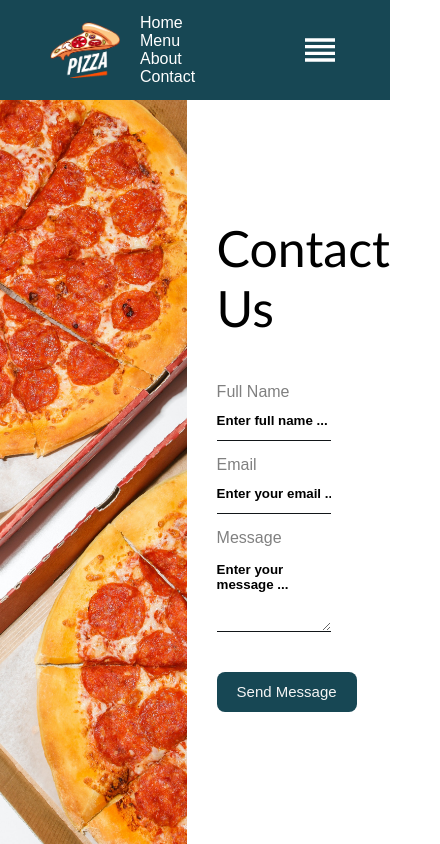
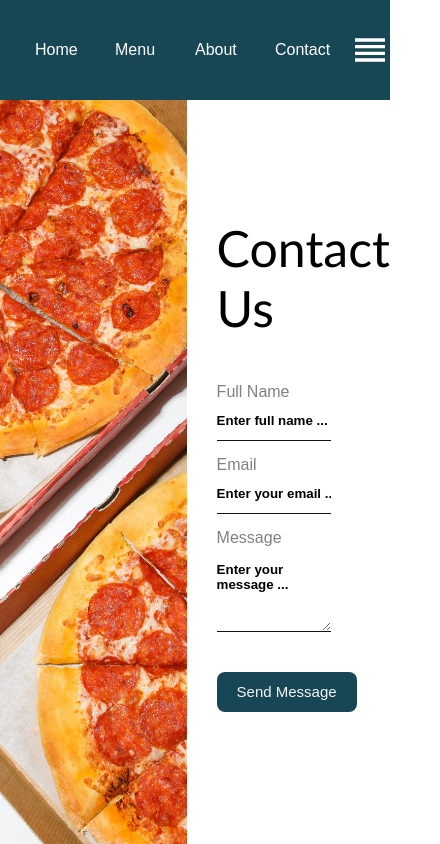
Before and after one commit to ejioguvictor/tasty, a React (Create React App) app: page /contact in a window 390 px wide. Both pictures are taken after a click on the button 320 px from the left and 50 px from the top of the page. Shown: the top 844 px of the page, 440 px wide, since content can reach past the window. Built offline with nearby package versions, Linux system fonts and the light colour scheme; the HTML template or start-up script is replaced by a standard one.

Commit message:
resolved the navbar styling

```diff
--- /dev/null
+++ b/src/components/NavBar/NavBar.css
@@ -0,0 +1,103 @@
+.navbar {
+  width: 100%;
+  height: 100px;
+  background-color: rgb(23, 71, 84);
+  display: flex;
+  flex-direction: row;
+}
+
+.navbar .leftSide {
+  flex: 50%;
+  height: 100%;
+  display: flex;
+  align-items: center;
+  padding-left: 150px;
+}
+
+.navbar .leftSide img {
+  width: 70px;
+}
+
+.navbar .rightSide {
+  flex: 50%;
+  height: 100%;
+  display: flex;
+  align-items: center;
+  justify-content: center;
+}
+
+.navbar a {
+  color: white;
+  text-decoration: none;
+  margin: 20px;
+}
+
+.navbar .rightSide button {
+  background-color: transparent;
+  border: none;
+  color: white;
+  cursor: pointer;
+}
+
+.navbar .rightSide svg {
+  font-size: 40px;
+}
+
+.navbar #open {
+  padding-left: 0px;
+}
+.navbar #open img {
+  display: none;
+}
+
+.navbar #close img {
+  display: inherit;
+}
+
+.navbar #open .hiddenLinks {
+  display: inherit;
+  margin-left: 30px;
+}
+
+.navbar #close .hiddenLinks {
+  display: none;
+}
+
+.navbar #open a {
+  width: 70px;
+  margin: 5px;
+}
+
+@media only screen and (max-width: 900px) {
+  .navbar .rightSide a {
+    width: 70px;
+  }
+  .navbar .leftSide {
+    padding-left: 50px;
+  }
+}
+
+@media only screen and (max-width: 600px) {
+  .navbar .rightSide a {
+    display: none;
+  }
+
+  .navbar .rightSide {
+    justify-content: flex-end;
+    padding-right: 50px;
+  }
+
+  .navbar .rightSide button {
+    display: inherit;
+  }
+}
+
+@media only screen and (min-width: 600px) {
+  .navbar .rightSide button {
+    display: none;
+  }
+
+  .hiddenLinks {
+    display: none;
+  }
+}
--- a/src/components/NavBar/NavBar.js
+++ b/src/components/NavBar/NavBar.js
@@ -2,7 +2,8 @@ import React, { useState } from 'react'
 import Logo from "../../assets/pizzaLogo.png"
 import { Link } from 'react-router-dom'
 import ReorderIcon from '@mui/icons-material/Reorder';
-import styles from './NavBar.module.scss'
+// import styles from './NavBar.module.scss'
+import './NavBar.css'
 
 const Navbar = () => {
   const [openLinks, setOpenLinks] = useState(false);
@@ -11,17 +12,17 @@ const Navbar = () => {
     setOpenLinks(!openLinks);
   };
   return (
-    <div className={styles.navbar}>
-      <div className={styles.leftSide} id={openLinks ? "open" : "close"}>
+    <div className="navbar">
+      <div className="leftSide" id={openLinks ? "open" : "close"}>
         <img src={Logo} alt='pizza logo' />
-        <div className={styles.hiddenLinks}>
+        <div className="hiddenLinks">
           <Link to="/"> Home </Link>
           <Link to="/menu"> Menu </Link>
           <Link to="/about"> About </Link>
           <Link to="/contact"> Contact </Link>
         </div>
       </div>
-      <div className={styles.rightSide}>
+      <div className="rightSide">
         <Link to="/">Home</Link>
         <Link to="/menu">Menu</Link>
         <Link to="/about">About</Link>
```
Also changed, not shown: 1 other file (tests, documents, lock files or other folders).
